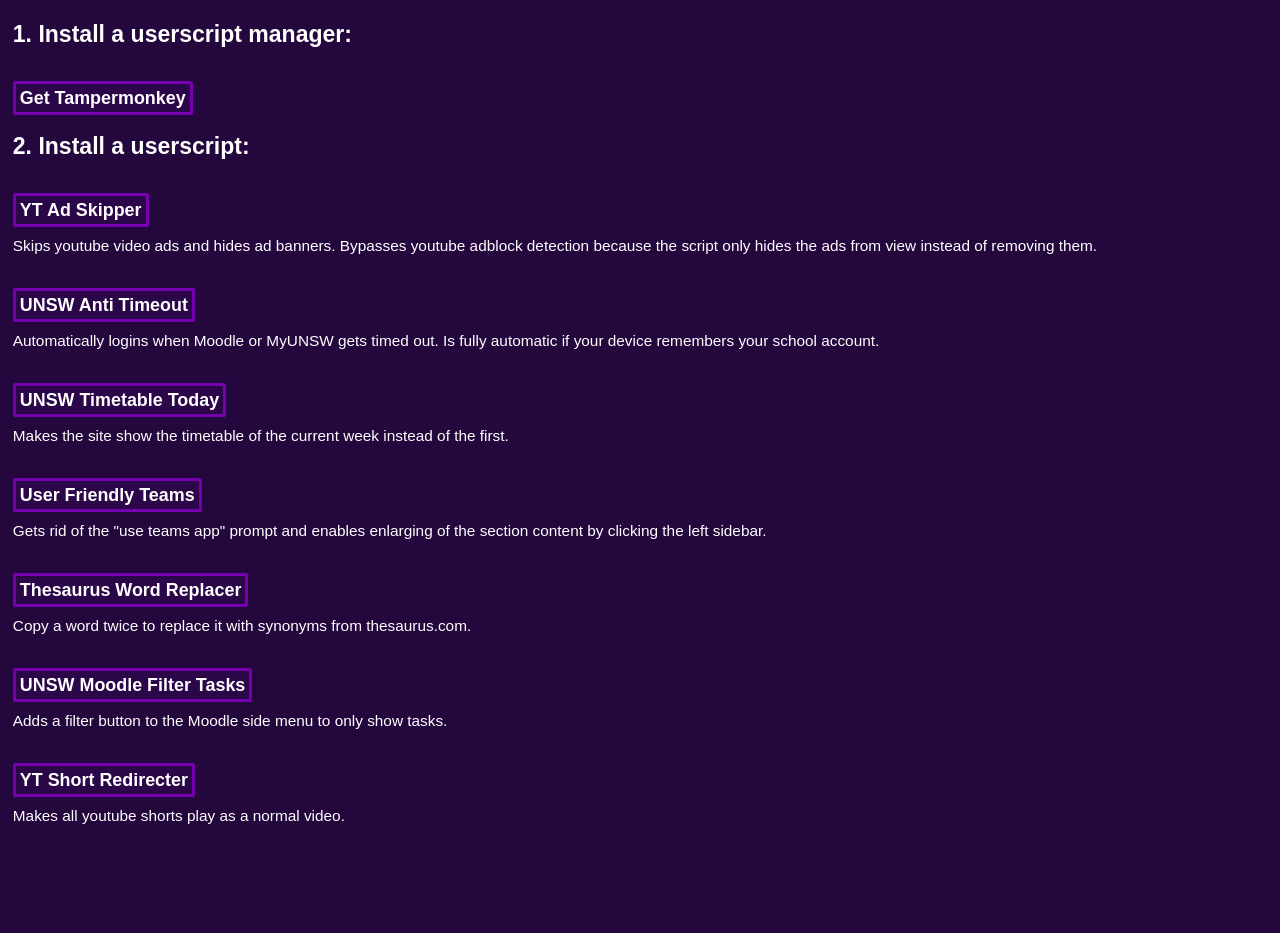
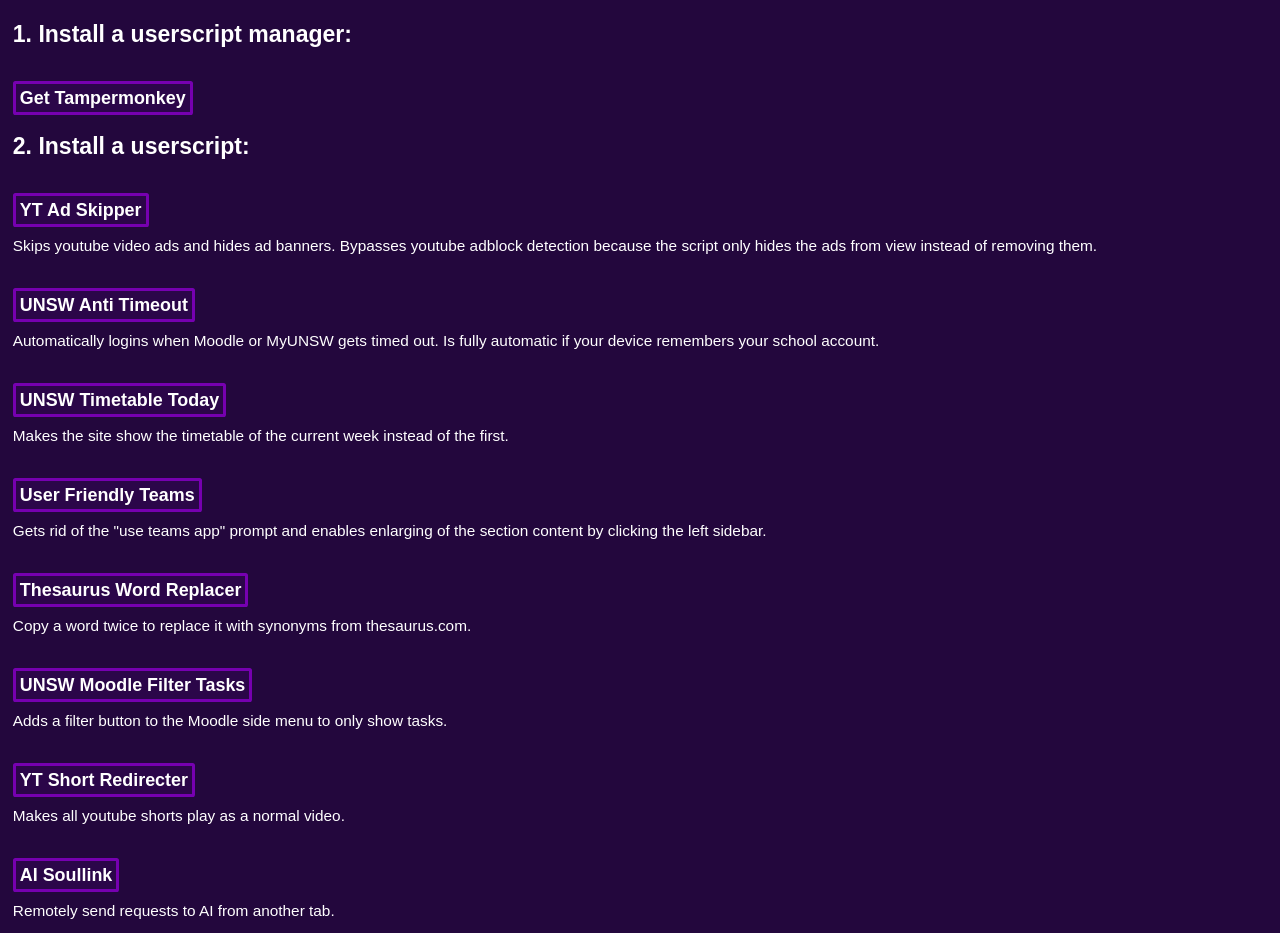
Before and after one commit to PulyusTech/userscripts, a plain HTML site: page index.html in a window 1280 px wide. Shown: the part 99-1032 px from the top of the page. Before the commit the page ends 937 px from the top, so only its background shows below. Drawn offline with Linux system fonts and the light colour scheme.

Commit message:
autoupdate

```diff
--- a/index.html
+++ b/index.html
@@ -96,6 +96,10 @@
       <a href="ptyt-short-redirecter.user.js">YT Short Redirecter</a>
     </div>
     <p>Makes all youtube shorts play as a normal video.</p>
+    <div>
+      <a href="ai-soullink.user.js">AI Soullink</a>
+    </div>
+    <p>Remotely send requests to AI from another tab.</p>
   </body>
   <script>
     const params = new URL(document.location).searchParams;
```
Also changed, not shown: unsw-anti-timeout.user.js (+5 -2 lines), ai-soullink.user.js (renamed from AISoullink.user.js).
